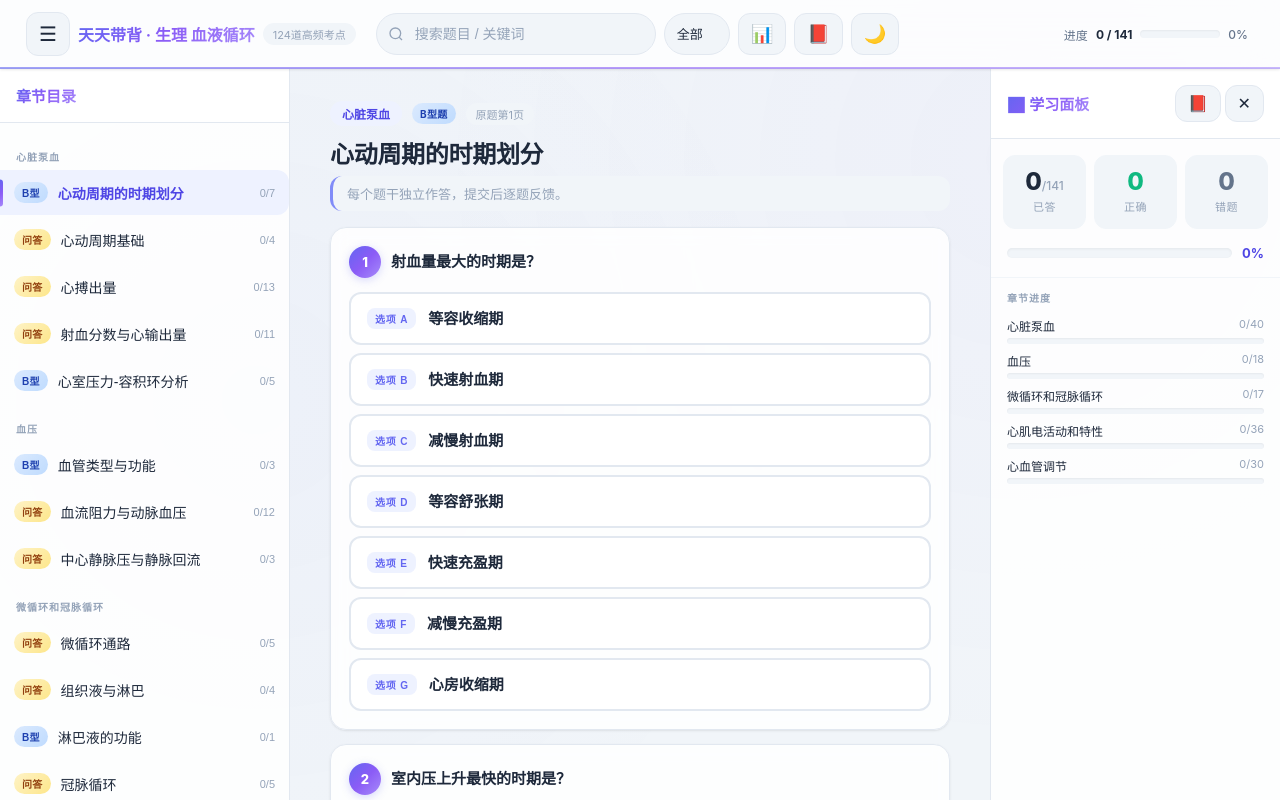
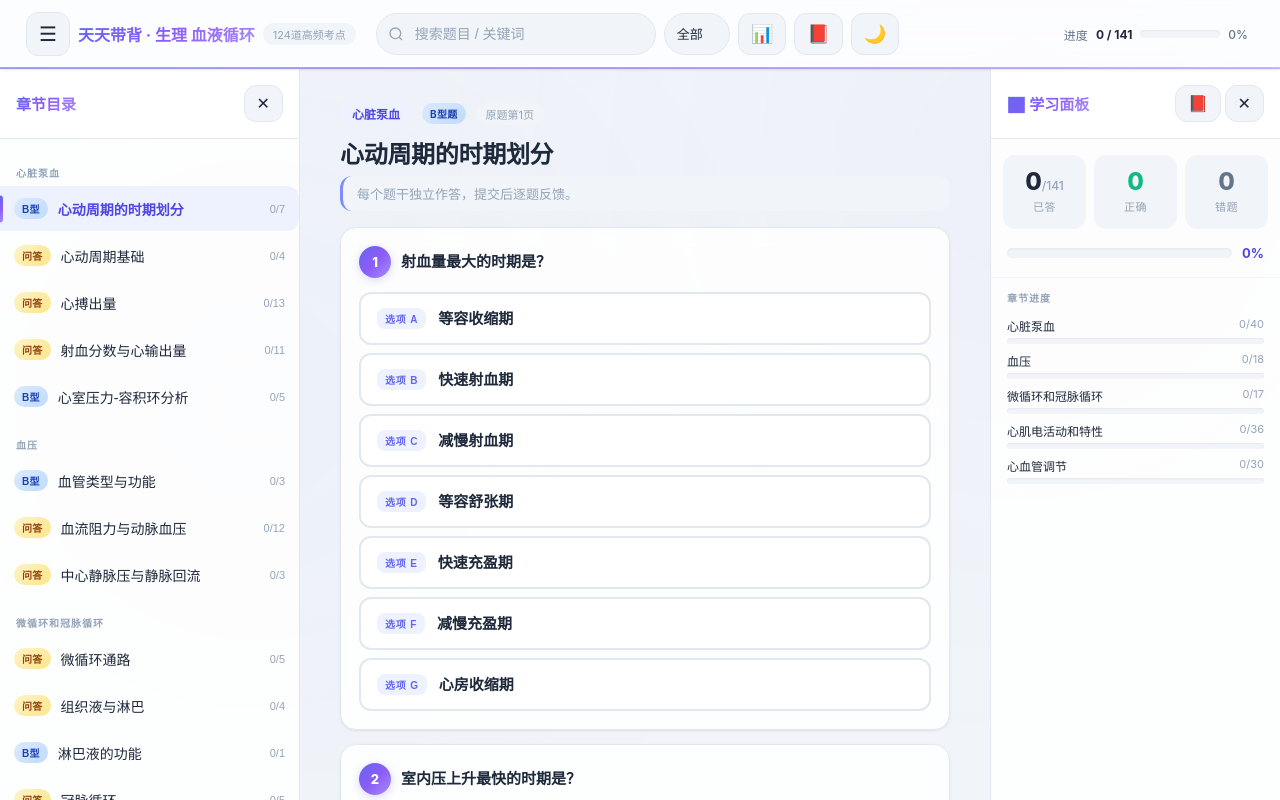
Before and after one commit to mendeleeevv/xizong-tiku, a React (Vite) app: page / in a window 1280 px wide. Shown: the top 800 px of the page. Built offline with nearby package versions, Linux system fonts and the light colour scheme.

Commit message:
桌面端三条杠可折叠侧边栏，宽度动画过渡

```diff
--- a/src/App.css
+++ b/src/App.css
@@ -882,8 +882,13 @@ body::before {
     position: sticky; top: 60px; z-index: auto;
     backdrop-filter: none;
     -webkit-backdrop-filter: none;
+    transition: width 0.25s var(--ease-out), min-width 0.25s var(--ease-out), border 0.25s var(--ease-out);
   }
-  .sidebar-header .icon-btn { display: none; }
+  .sidebar:not(.open) {
+    width: 0; min-width: 0; border-right: none;
+    overflow: hidden; padding: 0;
+  }
+  .sidebar-header .icon-btn { display: flex; }
 
   .content { padding: 24px 28px 40px; max-width: none; }
 
--- a/src/App.jsx
+++ b/src/App.jsx
@@ -22,7 +22,9 @@ export default function App() {
   const [darkMode, setDarkMode] = useState(() => {
     return localStorage.getItem('xizong-dark') === '1'
   })
-  const [sidebarOpen, setSidebarOpen] = useState(false)
+  const [sidebarOpen, setSidebarOpen] = useState(() => {
+    return window.innerWidth >= 769
+  })
   const [rightPanelOpen, setRightPanelOpen] = useState(false)
   const [filterType, setFilterType] = useState('all')
   const [rightPanelTab, setRightPanelTab] = useState('dashboard')
```
